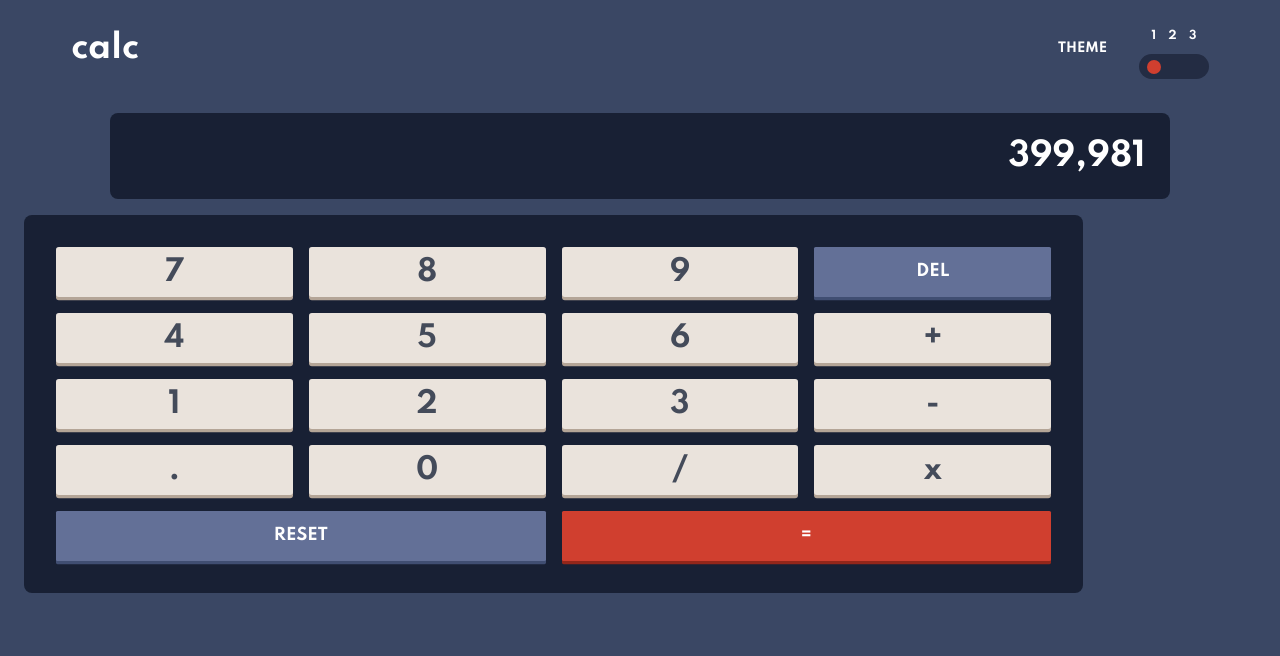
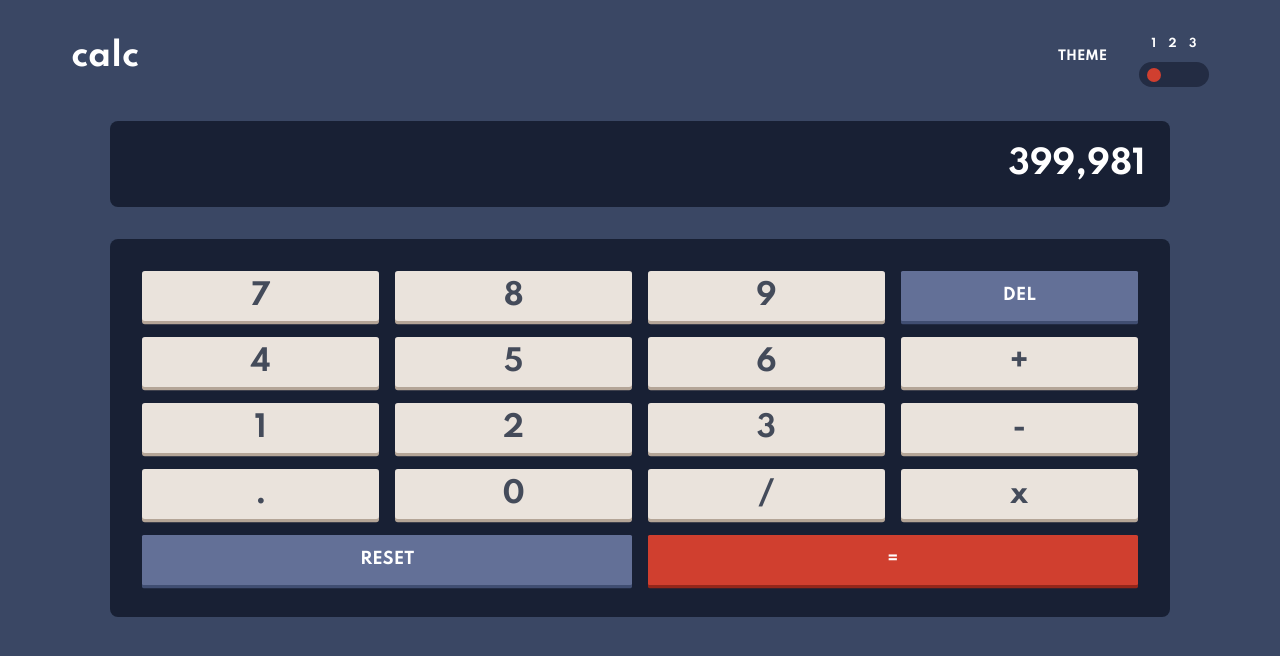
Before and after one commit to RoryKillick/Calculator-App, a React (Create React App) app in the folder calculator-app/: page / in a window 1280 px wide. Shown: the top 656 px of the page. Built offline with nearby package versions, Linux system fonts and the light colour scheme.

Commit message:
updated margins

```diff
--- a/calculator-app/src/scss/App.scss
+++ b/calculator-app/src/scss/App.scss
@@ -17,5 +17,5 @@ body {
     display: flex;
     flex-direction: column;
     align-items: center;
-    justify-content: stretch;
+    //justify-content: flex-end;
 }
--- a/calculator-app/src/scss/Header.scss
+++ b/calculator-app/src/scss/Header.scss
@@ -3,4 +3,5 @@
     flex-direction: row;
     justify-content: space-between;
     width: 90%;
+    margin: 0.5rem auto;
 }
--- a/calculator-app/src/scss/Main.scss
+++ b/calculator-app/src/scss/Main.scss
@@ -3,12 +3,10 @@
     grid-template-columns: repeat(4, 1fr);
     grid-template-rows: repeat(5, 1fr);
     width: 80%;
-    height: auto;
     background-color: $third-bgr-color;
     padding: 1.5rem;
-    margin: 1rem;
+    margin: 1rem auto;
     border-radius: 0.5rem;
-    align-self: stretch;
 }
 
 
--- a/calculator-app/src/scss/Screen.scss
+++ b/calculator-app/src/scss/Screen.scss
@@ -4,6 +4,6 @@
     text-align: right;
     font-size: 2rem;
     padding: 1.5rem;
-    margin-top: 1.5rem;
+    margin: 1rem auto;
     border-radius: 0.5rem;
 }
```
Also changed, not shown: calculator-app/src/Header.js (+4 -4 lines).
